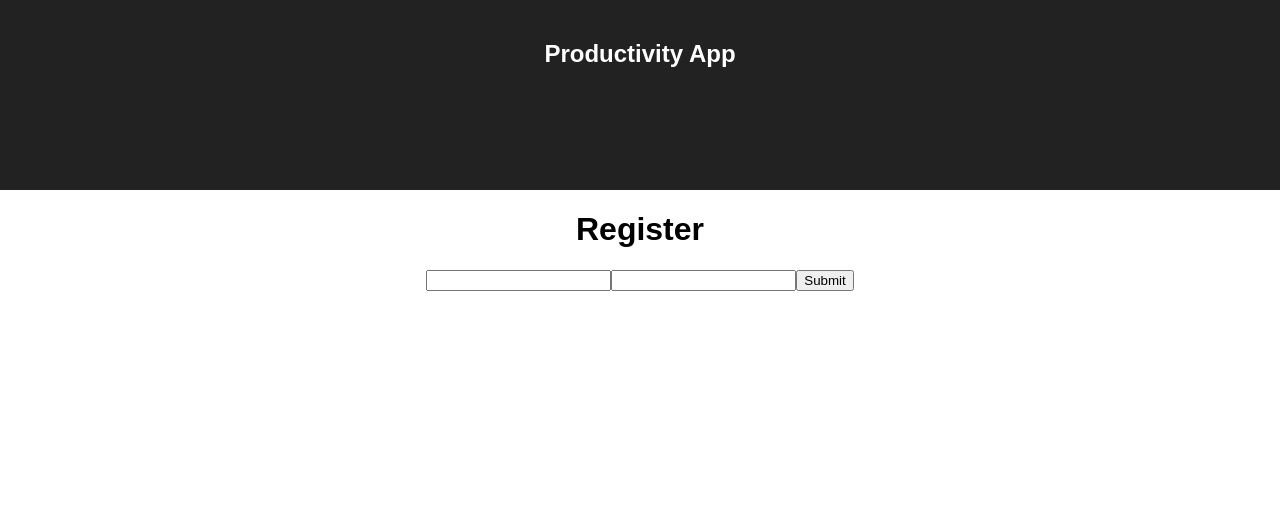
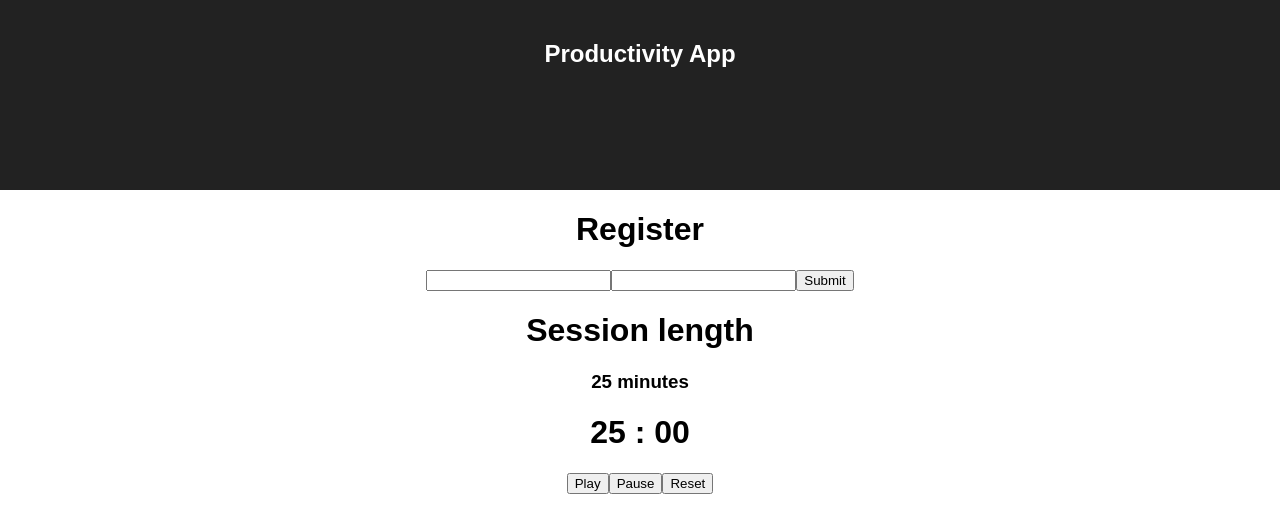
Before and after one commit to Mavetane/August-Test, a React (Create React App) app in the folder productivity-app/: page / in a window 1280 px wide. Shown: the top 532 px of the page. Built offline with nearby package versions, Linux system fonts and the light colour scheme.

Commit message:
Timer complete

```diff
--- a/productivity-app/src/App.js
+++ b/productivity-app/src/App.js
@@ -3,6 +3,7 @@ import logo from './logo.svg';
 import './App.css';
 import Register from './containers/Register';
 import Todo from './containers/Todo';
+import Timer from './containers/Timer'
 
 
 class App extends Component {
@@ -14,6 +15,8 @@ class App extends Component {
         </div>
         <Register />
         {/* <Todo /> */}
+        <Timer />
+
       </div>
     );
   }
--- /dev/null
+++ b/productivity-app/src/containers/Timer.jsx
@@ -0,0 +1,94 @@
+import React, { Component } from 'react';
+import PropTypes from 'prop-types';
+
+
+class Timer extends Component {
+  constructor(props) {
+    super(props);
+    this.state = {
+      minutes: 25,
+      seconds: 0,
+      start: false,
+      startBreak: false
+    }
+  }
+
+  startTimer = () => {
+    this.setState({
+      start: !this.state.start
+    })
+    this.myInterval = setInterval(() => {
+      const { seconds, minutes } = this.state
+
+      if (seconds > 0) {
+        this.setState(({ seconds }) => ({
+          seconds: seconds - 1
+        }))
+      }
+      if (seconds < 2) {
+        if (minutes === 0) {
+          const audio = new Audio('https://s3.amazonaws.com/freecodecamp/drums/Chord_2.mp3')
+          audio.play();
+        }
+      }
+      if (seconds === 0) {
+        if (minutes === 0) {
+          clearInterval(this.myInterval);
+          this.setState({ startBreak: true })
+        } else {
+          this.setState(({ minutes }) => ({
+            minutes: minutes - 1,
+            seconds: 59
+          }))
+        }
+      }
+    }, 1000)
+  }
+  resumeTimer = () => {
+    this.setState({
+      start: true,
+      minutes: 25,
+      startBreak: false,
+      seconds: 0
+    })
+    this.startTimer()
+  }
+  reset = () => {
+    this.setState({
+      minutes: 25,
+      seconds: 0,
+      start: false,
+      startBreak: false
+    })
+    clearInterval(this.myInterval)
+  }
+  pause = () => {
+    this.setState({
+      start: false,
+      startBreak: false
+    })
+    clearInterval(this.myInterval)
+  }
+
+  render () {
+    const { minutes, seconds, startBreak } = this.state
+    return (
+      <div className="Session">
+        <h1>Session length</h1>
+        <h3>25 minutes</h3>
+        <div>
+          <h1 className="H1">{minutes} : {seconds < 10 ? `0${seconds}` : seconds}</h1>
+          <div className="Buttons">
+            <button disabled={this.state.start} onClick={() => this.startTimer()}>Play</button>
+            <button onClick={() => this.pause()}>Pause</button>
+            <button onClick={() => this.reset()}>Reset</button>
+          </div>
+        </div>
+      </div>
+    );
+  }
+}
+
+
+
+export default Timer;
```
